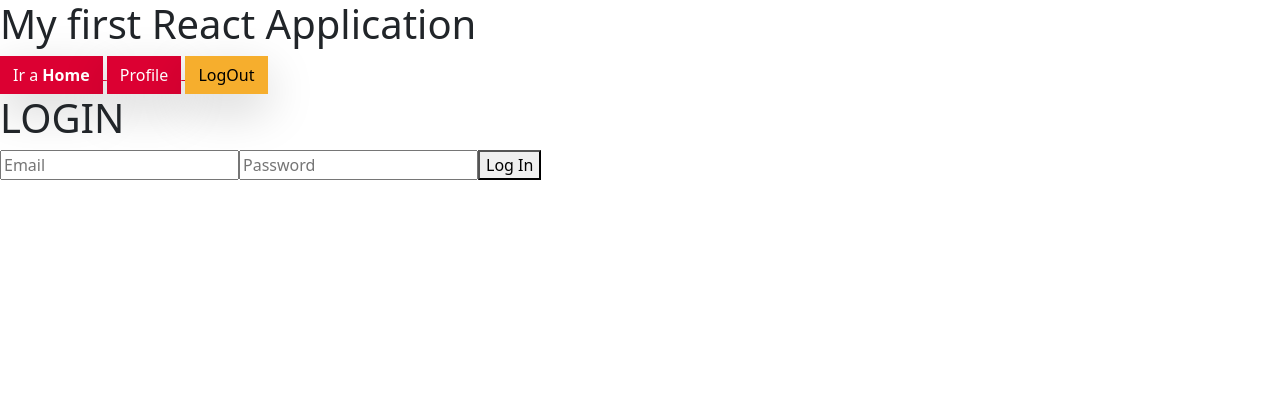
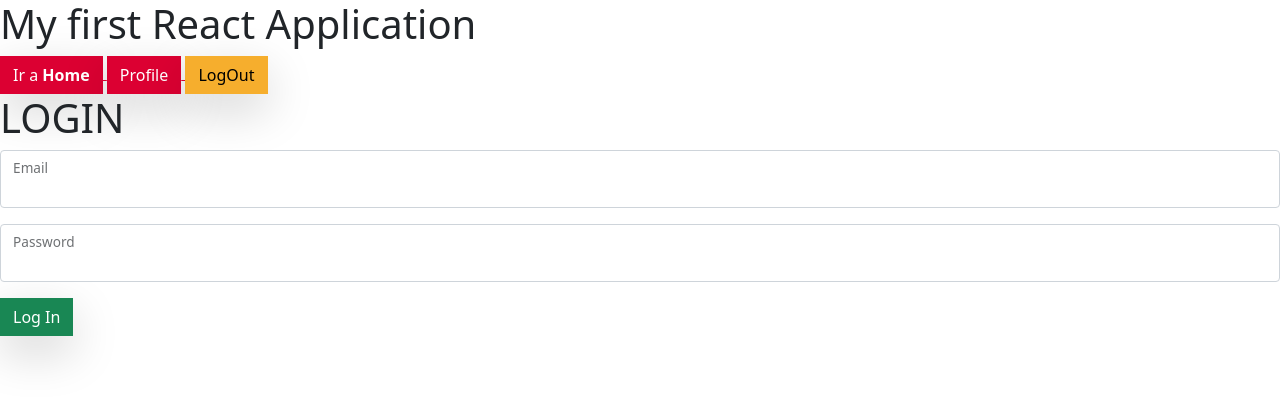
Before and after one commit to jaiovi/Denso-Git, a React (Create React App) app: page /login in a window 1280 px wide. Shown: the top 400 px of the page. Built offline with nearby package versions, Linux system fonts and the light colour scheme.

Commit message:
Uso de componentes Button e Input
Apliqué el uso de los componentes que creamos para los objetos Button e Input, los cuales cuentan con estilo y clases de Bootstrap

```diff
--- a/src/components/Input.js
+++ b/src/components/Input.js
@@ -1,4 +1,5 @@
 import React, {useImperativeHandle, useState} from "react";
+
 function InputElem(props, ref){
     const [value,setValue]=useState("");
     const onChange=(e)=>{
--- a/src/pages/Login.js
+++ b/src/pages/Login.js
@@ -1,5 +1,6 @@
 import React, { useRef, useState } from 'react';
 import Button from "../components/Button"
+import Input from "../components/Input"
 
 
 function Login(){
@@ -33,23 +34,24 @@ function Login(){
         <h1>LOGIN</h1>
         <form className="register-form" onSubmit={handleSubmit}>
             { submitted && valid ? <div className="success-message"> Success! Thank you for registering </div> : null }
-            <input
+            <Input
                 value={values.email}                // almacenamos el valor del input en values
                 onChange={handleEmailInputChange}   // updating de value with every key-stroke
                 className="form-field"
-                placeholder="Email"
+                label="Email"
                 name="email" />
             { submitted && !values.email ? <span>Please enter an email</span> : null }
-            <input
+            <Input
                 value={values.password}
                 onChange={handlePasswordInputChange}
                 className="form-field"
-                placeholder="Password"
+                label="Password"
                 name="password" />
             { submitted && !values.password ? <span>Please enter a pasword</span> : null }
-            <button
+            <Button
                 className="form-field"
-                type="submit"> Log In </button>
+                color={"success"}
+                type="submit"> Log In </Button>
         </form>
     </div>
     )
--- a/src/pages/sebas_Login.js
+++ b/src/pages/sebas_Login.js
@@ -3,7 +3,7 @@ import Input from "../components/Input";
 import OffCanvas from "../components/OffCanvas";
 import React, {useRef} from "react";
 
-function Login()/*{
+function sebas_Login()/*{
     //const [username, setUsername] = useState()
     const iniciarSesion=() =>{
         console.log("Iniciando sesion")
@@ -35,4 +35,4 @@ function Login()/*{
     )
 }
 //
-export default Login
+export default sebas_Login
```
